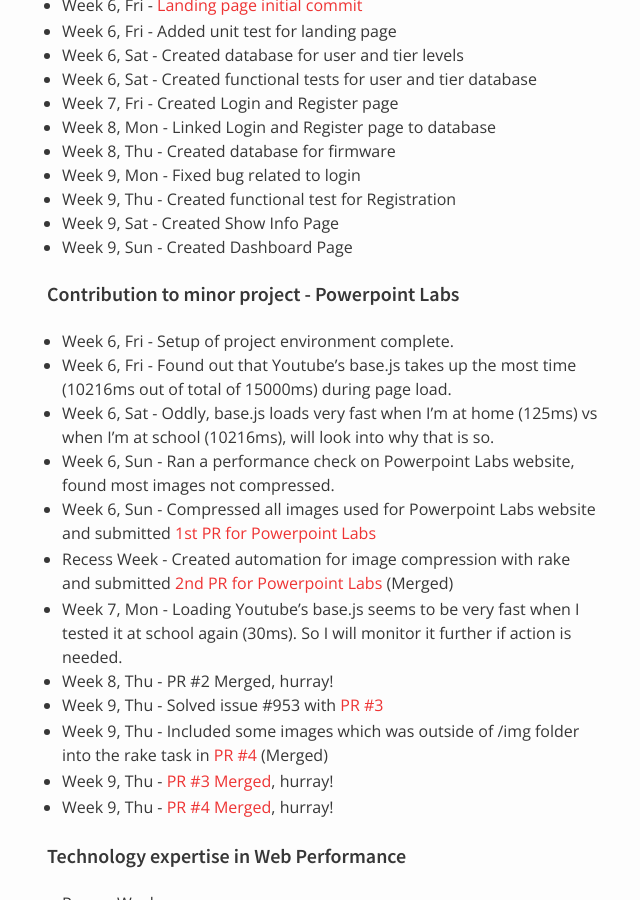
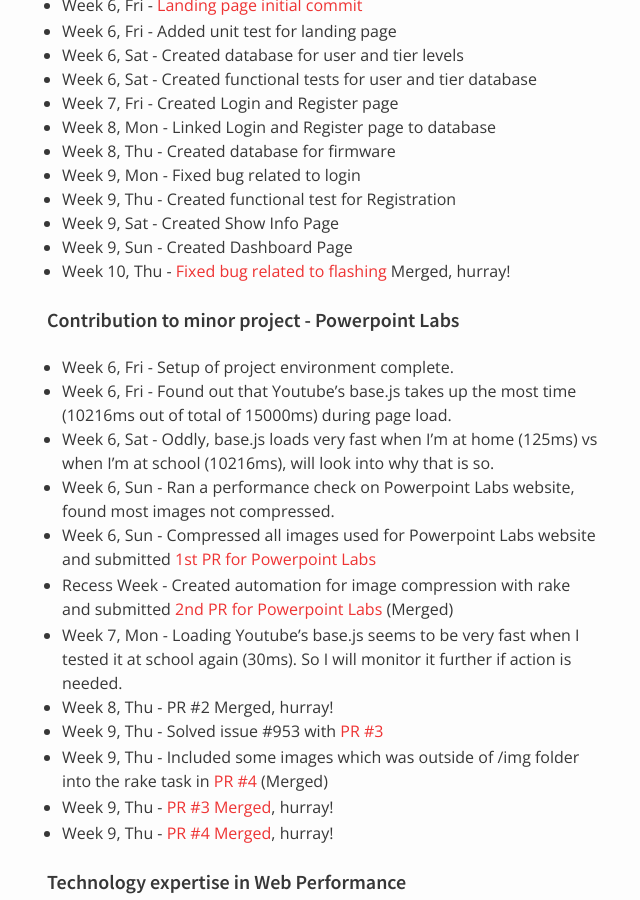
Before and after one commit to nus-oss/cs3281-AY1516S2-website, a Jekyll site: the page built from teams/codebender.md, in a window 1280 px wide and 900 px high, scrolled down 10021 px. Shown: the whole window, without its empty margins (323-963 px from the left). Built offline with Jekyll 4.4.1, drawn with Linux system fonts in a browser that asks for light colours.

Commit message:
Alex update progress

```diff
--- a/teams/codebender.md
+++ b/teams/codebender.md
@@ -310,6 +310,7 @@
 * Week 9, Thu - Created functional test for Registration
 * Week 9, Sat - Created Show Info Page
 * Week 9, Sun - Created Dashboard Page
+* Week 10, Thu - [Fixed bug related to flashing](https://github.com/codebendercc/Neuralyzer/pull/23) Merged, hurray!
 
 #### Contribution to minor project - Powerpoint Labs
 * Week 6, Fri - Setup of project environment complete.
```
